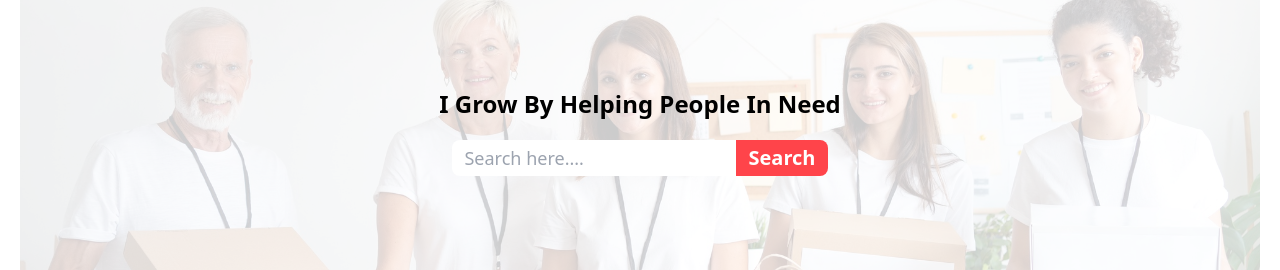
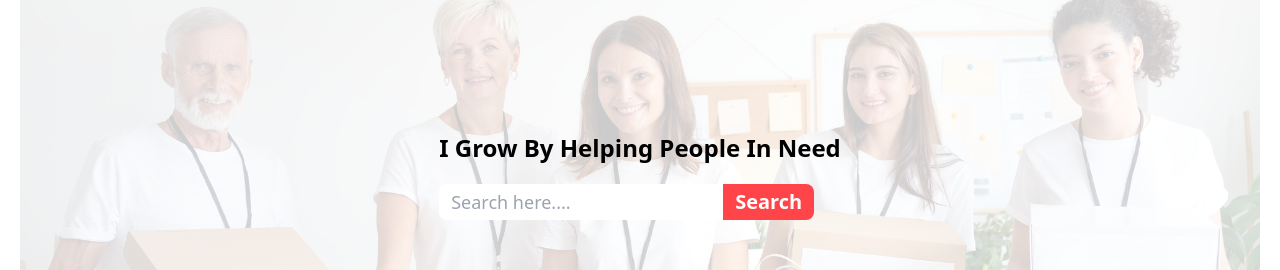
Before and after one commit to M-Arafat61/React-JS-donation-campaign, a React (Vite) app: page / in a window 1280 px wide. Shown: the part 190-460 px from the top of the page. Built offline with nearby package versions, Linux system fonts and the light colour scheme.

Commit message:
more styles in home page

```diff
--- a/src/assets/Pages/Home/Home.jsx
+++ b/src/assets/Pages/Home/Home.jsx
@@ -19,18 +19,18 @@ const Home = () => {
 
   return (
     <>
-      <div className='relative mb-5 max-w-screen-xl m-auto '>
+      <div className='relative mb-5 max-w-screen-xl m-auto flex flex-col justify-center items-center'>
         <img
           className='opacity-20 m-auto object-cover p-5 h-[70vh] w-full'
           src='/donation_bg.jpg'
           alt=''
         />
-        <div className='absolute w-full flex flex-col items-center bottom-1/2'>
-          <h2 className='text-2xl font-bold pb-5'>
+        <div className='absolute '>
+          <h2 className='text-xl md:text-2xl font-bold pb-5'>
             I Grow By Helping People In Need
           </h2>
 
-          <div className='flex justify-center items-center'>
+          <div className=''>
             <input
               className='px-3 py-1 text-lg rounded-l-lg'
               onChange={e => setSearch(e.target.value)}
```
